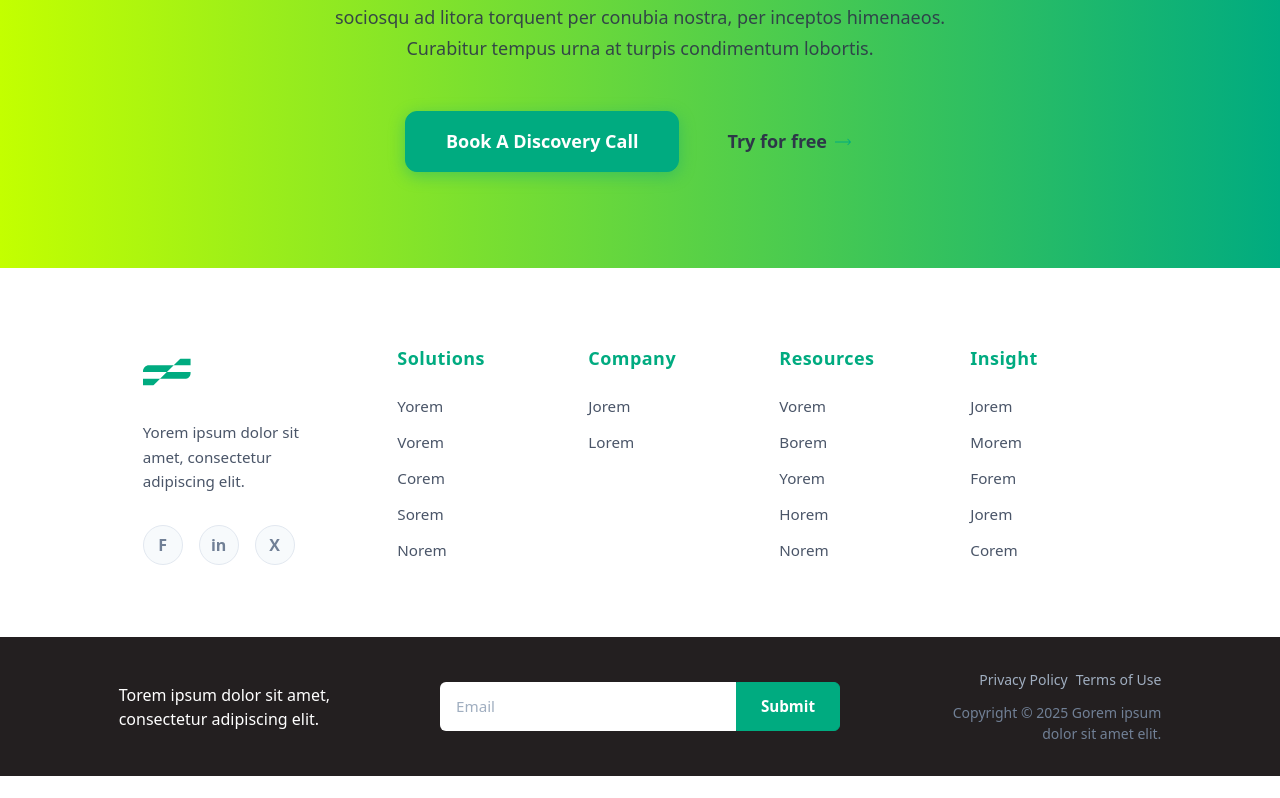
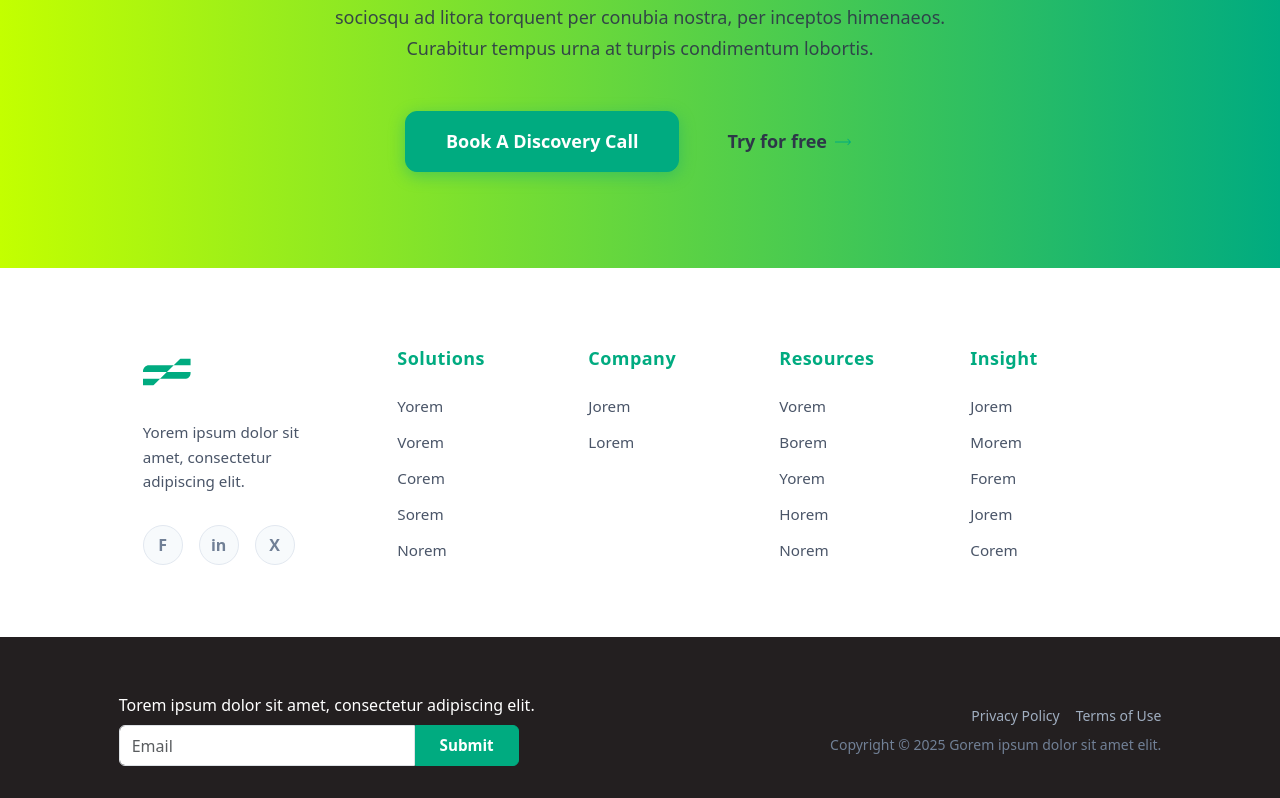
Before and after one commit to shubham151/blogs, a React (Vite) app: page / in a window 1280 px wide. Shown: the part 5244-6042 px from the top of the page. Before the commit the page ends 6020 px from the top, so only its background shows below. Built offline with nearby package versions, Linux system fonts and the light colour scheme.

Commit message:
Fix Footer stylining

```diff
--- a/src/components/Footer/Footer.module.css
+++ b/src/components/Footer/Footer.module.css
@@ -119,9 +119,9 @@
 }
 
 .emailInput {
-    padding: 0.75rem 1rem;
+    padding: 0.5rem 1rem;
     border: none;
-    border-radius: 0.375rem 0 0 0.375rem;
+    border-radius: 0.375rem 0 0 0.375rem !important;
     font-size: 0.95rem;
     outline: none;
     background: white;
@@ -130,15 +130,16 @@
     min-width: 0;
 }
 
-.emailInput::placeholder {
-    color: #a0aec0;
+.emailInput:focus {
+    outline: none !important;
+    box-shadow: none !important;
 }
 
 .submitButton {
     background: #00AB80 !important;
     border-color: #00AB80 !important;
     color: white !important;
-    padding: 0.75rem 1.5rem !important;
+    padding: 0.5rem 1.5rem !important;
     border-radius: 0 0.375rem 0.375rem 0 !important;
     font-size: 0.95rem !important;
     font-weight: 600 !important;
--- a/src/components/Footer/NewsletterSection.jsx
+++ b/src/components/Footer/NewsletterSection.jsx
@@ -14,28 +14,24 @@ const NewsletterSection = ({ newsletter, legal, copyright }) => {
 
   return (
     <div className={styles.newsletterSection}>
-      <div className="container-fluid">
+      <div className="container-fluid pt-4">
         <div className="row justify-content-center">
           <div className="col-12 col-xl-10">
             <div className="row align-items-center">
-              {/* Newsletter Text */}
-              <div className="col-12 col-md-3 mb-3 mb-md-0">
+              {/* Newsletter Text + Form (stacked) */}
+              <div className="col-12 col-md-6 mb-3 mb-md-0">
                 <p className={styles.newsletterText}>{newsletter.text}</p>
-              </div>
-
-              {/* Newsletter Form */}
-              <div className="col-12 col-md-6 mb-3 mb-md-0 d-flex justify-content-center">
                 <form
                   className={styles.newsletterForm}
                   onSubmit={handleEmailSubmit}
                 >
-                  <div className="d-flex">
+                  <div className="d-flex flex-row flex-sm-row mt-2">
                     <input
                       type="email"
                       placeholder={newsletter.placeholder}
                       value={email}
                       onChange={(e) => setEmail(e.target.value)}
-                      className={styles.emailInput}
+                      className={` form-control ${styles.emailInput}`}
                       required
                     />
                     <Button
@@ -49,10 +45,10 @@ const NewsletterSection = ({ newsletter, legal, copyright }) => {
                 </form>
               </div>
 
-              {/* Legal Links */}
-              <div className="col-12 col-md-3">
+              {/* Legal Links + Copyright */}
+              <div className="col-12 col-md-6 text-center text-md-end">
                 <div
-                  className={`${styles.legalLinks} d-flex flex-wrap justify-content-md-end justify-content-center gap-2`}
+                  className={`${styles.legalLinks} d-flex flex-wrap justify-content-center justify-content-md-end gap-3`}
                 >
                   {legal.map((link, index) => (
                     <Link
@@ -63,12 +59,8 @@ const NewsletterSection = ({ newsletter, legal, copyright }) => {
                       {link.label}
                     </Link>
                   ))}
-                  <span
-                    className={`${styles.copyright} w-100 text-md-end text-center mt-1`}
-                  >
-                    {copyright}
-                  </span>
                 </div>
+                <div className={`${styles.copyright} mt-2`}>{copyright}</div>
               </div>
             </div>
           </div>
```
